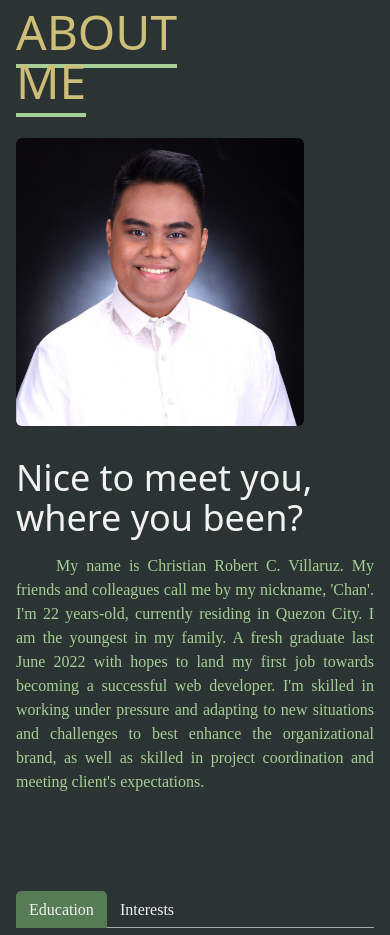
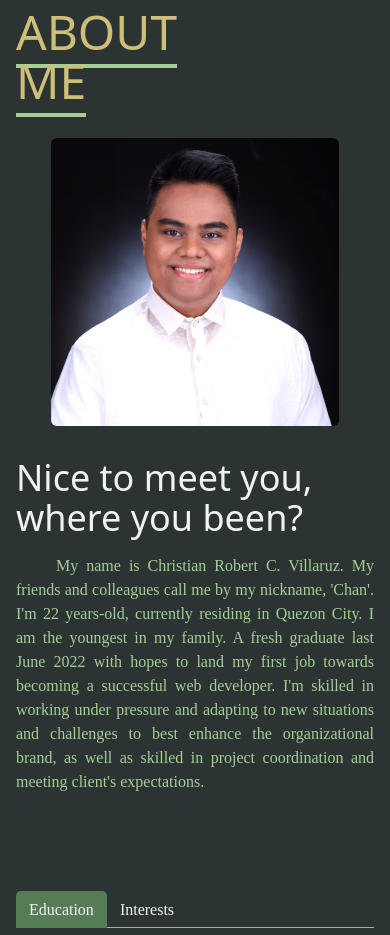
Before and after one commit to christiancvillaruz/portfolio, a React (Create React App) app: page / in a window 390 px wide. Shown: the part 880-1815 px from the top of the page. Built offline with nearby package versions, Linux system fonts and the light colour scheme.

Commit message:
updated about component

```diff
--- a/src/components/About.jsx
+++ b/src/components/About.jsx
@@ -19,8 +19,8 @@ const About = () => {
           <div className="sm:text-right text-3xl text-subheadings">
             <div className="sm:float-right">
               <div className="relative img-fade">
-                <img className="rounded-md mx-auto w-[18rem] absolute btm" src={ GradPic2 } alt="graduation-pic-2" />
-                <img className="rounded-md mx-auto w-[18rem] tp" src={ GradPic1 } alt="graduation-pic-1" />
+                <img className="rounded-md mx-auto w-[18rem] sm:absolute btm" src={ GradPic2 } alt="graduation-pic-2" />
+                <img className="hidden sm:block rounded-md mx-auto w-[18rem] tp" src={ GradPic1 } alt="graduation-pic-1" />
               </div>
             </div>
           </div>
```
